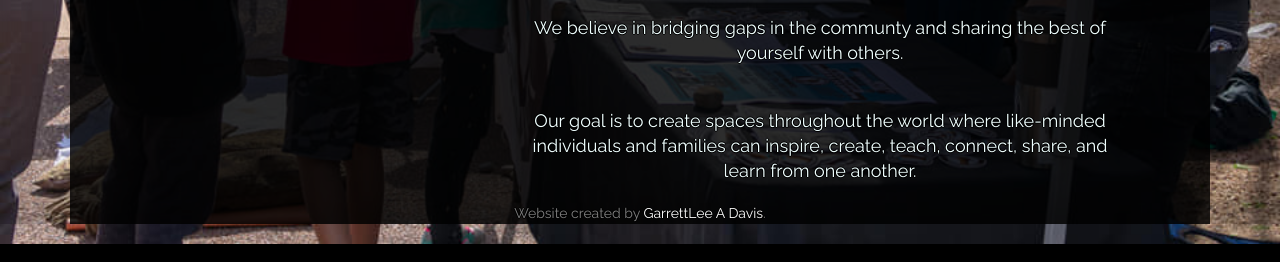
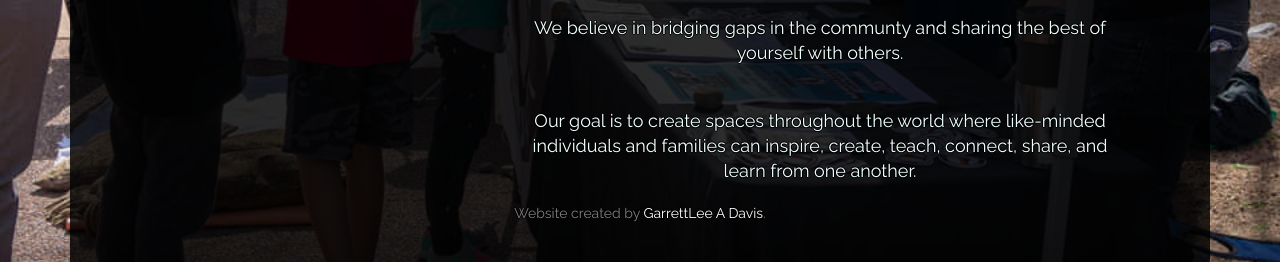
Before and after one commit to gladavis89/UTC, a plain HTML site: page index.html in a window 1280 px wide. Shown: the part 576-838 px from the top of the page. Drawn offline with nearby package versions, Linux system fonts and the light colour scheme.

Commit message:
Update cover.css

```diff
--- a/assets/css/cover.css
+++ b/assets/css/cover.css
@@ -93,6 +93,7 @@ a:hover {
   text-shadow: -1px 0 black, 0 1px black, 1px 0 black, 0 -1px black;
   background-color: rgba(0, 0, 0, 0.825);
   height: 100%;
+  min-height: fit-content!important;
 }
 
 /*
```
